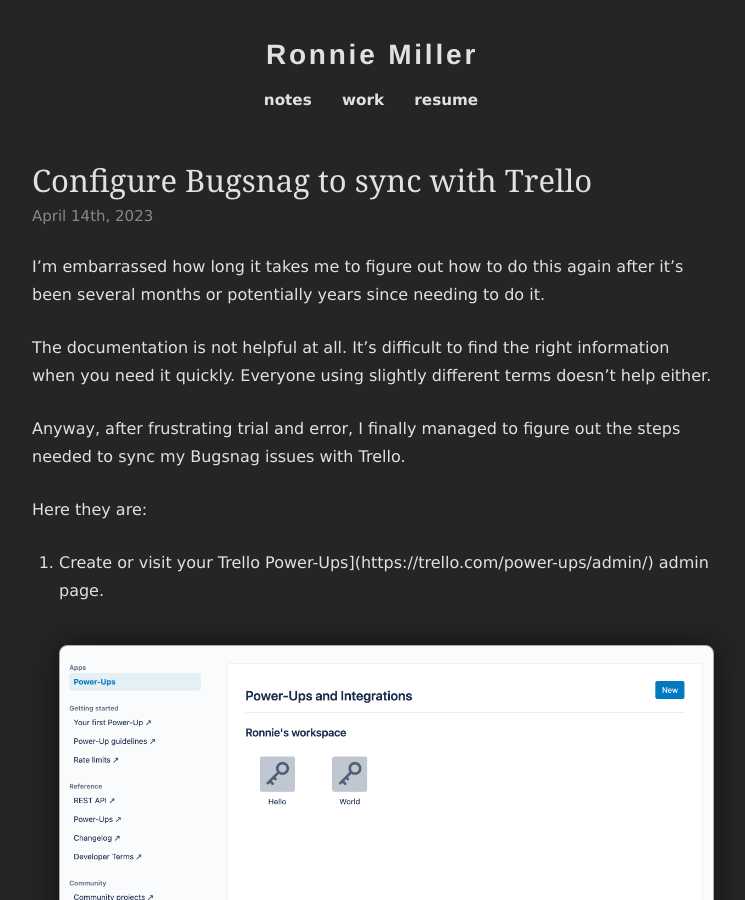
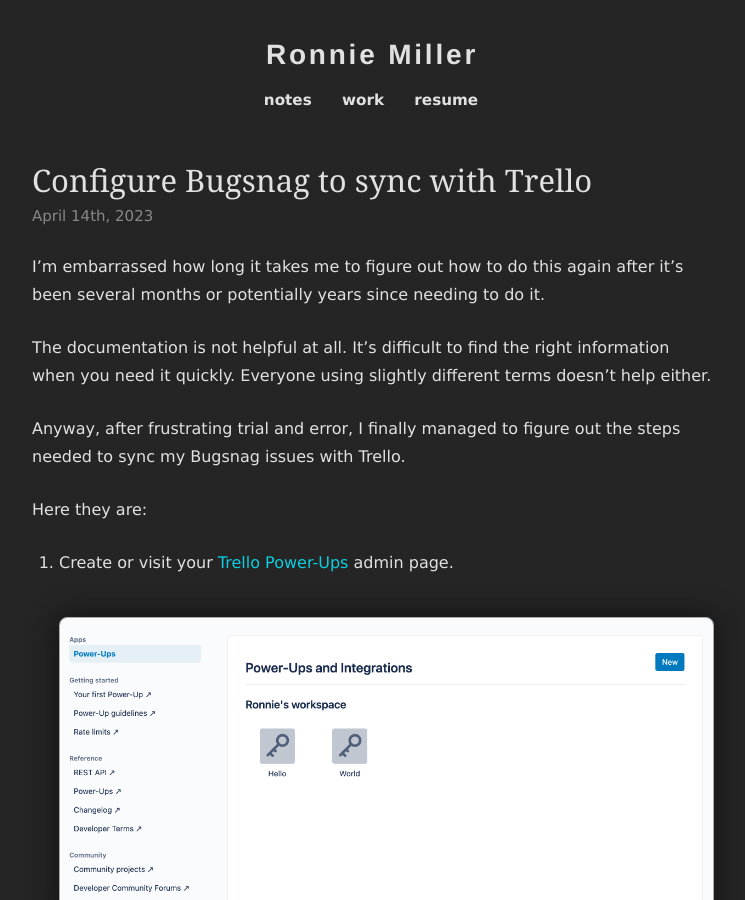
Before and after one commit to mlr/mlr.github.com, a Jekyll site: the page built from _posts/2023-04-14-bugsnag-trello-connection.md, in a window 1280 px wide and 900 px high. Shown: the whole window, without its empty margins (268-1013 px from the left). Built offline with Jekyll 4.4.1, drawn with Linux system fonts in a browser that asks for light colours; some web fonts are replaced.

Commit message:
Fix Trello link

```diff
--- a/_posts/2023-04-14-bugsnag-trello-connection.md
+++ b/_posts/2023-04-14-bugsnag-trello-connection.md
@@ -10,7 +10,7 @@
 
 Here they are:
 
-1. Create or visit your Trello Power-Ups](https://trello.com/power-ups/admin/) admin page.
+1. Create or visit your [Trello Power-Ups](https://trello.com/power-ups/admin/) admin page.
 
     ![Visit Power-ups Page](/images/posts/bugsnag-trello/visit-power-ups.png){: .console-image.center }
 
```
